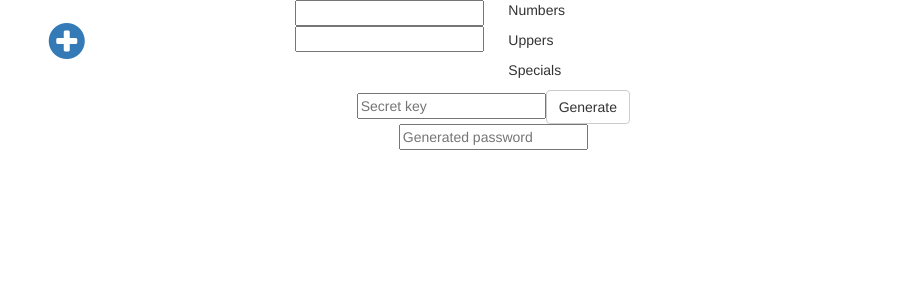
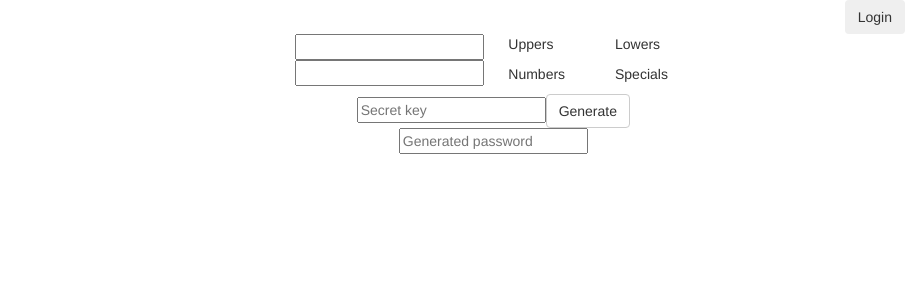
Before and after one commit to cdtx/easy_password, a Django app: template cdtx/django_easy_password/templates/django_easy_password/index.html in a window 1280 px wide. Shown: the top 300 px of the page, without its empty margins (360-1280 px from the left). Run offline with Django 3.2, Linux system fonts and the light colour scheme; the template is opened without the code that fills it, so the values that code supplies are empty; some libraries are stand-ins or nearby versions.

Commit message:
Added the 'lower' attribute

```diff
--- a/cdtx/django_easy_password/templates/django_easy_password/index.html
+++ b/cdtx/django_easy_password/templates/django_easy_password/index.html
@@ -22,17 +22,28 @@
     <body>
         <div class="container-fluid">
             <div class="row">
+                <div class="col-xs-12">
+                    {% if user.is_authenticated %}
+                    <button class="pull-right btn">Logout</button>
+                    {% else %}
+                    <button class="pull-right btn">Login</button>
+                    {% endif %}
+                </div>
+            </div>
+            <div class="row">
                 <div class="col-xs-12 col-md-8 col-md-offset-2">
                     <div class="row">
                         <div class="col-xs-12 col-sm-6">
                             <div id="passwords-names" class="list-group">
                                 <button type="button" class="list-group-item hidden"></button>
                             </div>
+                            {% if user.is_authenticated %}
                             <div class="text-center">
                                 <a href="#" onclick="createPassword()">
                                     <i class="fa fa-plus-circle fa-3x" aria-hidden="true"></i>
                                 </a>
                             </div>
+                            {% endif %}
                         </div>
                         <div class="col-xs-12 col-sm-6">
                             <div class="row">
@@ -42,9 +53,12 @@
                                         <input id="passwordbox-size" type="text" readonly>
                                     </div>
                                 </div>
-                                <div class="col-xs-6">
+                                <div class="col-xs-3">
+                                    <p id="passwordbox-has-uppers">Uppers</p>
                                     <p id="passwordbox-has-numbers">Numbers</p>
-                                    <p id="passwordbox-has-uppers">Uppers</p>
+                                </div>
+                                <div class="col-xs-3">
+                                    <p id="passwordbox-has-lowers">Lowers</p>
                                     <p id="passwordbox-has-specials">Specials</p>
                                 </div>
                             </div>
@@ -89,6 +103,9 @@
                                         <label><input type="checkbox" name="uppers">Uppers</label>
                                     </div>
                                     <div class="checkbox">
+                                        <label><input type="checkbox" name="lowers">Lowers</label>
+                                    </div>
+                                    <div class="checkbox">
                                         <label><input type="checkbox" name="specials">Labels</label>
                                     </div>
                                 </div>
@@ -119,6 +136,7 @@ var showModal = function(init) {
 
     $('#modal-create-password input[name="numbers"]').prop('checked', init.numbers || true);
     $('#modal-create-password input[name="uppers"]').prop('checked', init.uppers || true);
+    $('#modal-create-password input[name="lowers"]').prop('checked', init.lowers || true);
     $('#modal-create-password input[name="specials"]').prop('checked', init.specials || true);
 
     $('#modal-create-password-save').on('click', function(event) {
@@ -129,6 +147,7 @@ var showModal = function(init) {
 
         data.numbers = mod.find('input[name="numbers"]').prop('checked');
         data.uppers = mod.find('input[name="uppers"]').prop('checked');
+        data.lowers = mod.find('input[name="lowers"]').prop('checked');
         data.specials = mod.find('input[name="specials"]').prop('checked');
         easy_password.createPassword(data)
             .done(function( data, textStatus, jqXHR ) {
@@ -170,6 +189,7 @@ var cleanPasswordBox = function() {
     $('#passwordbox-size').val('');
     $('#passwordbox-has-numbers').removeClass('crossed');
     $('#passwordbox-has-uppers').removeClass('crossed');
+    $('#passwordbox-has-lowers').removeClass('crossed');
     $('#passwordbox-has-specials').removeClass('crossed');
     $('#passwordbox-key').val('');
     $('#passwordbox-generated').val('');
@@ -187,6 +207,9 @@ var fillPasswordBox = function(id) {
             if(!data.uppers) {
                 $('#passwordbox-has-uppers').addClass('crossed');
             }
+            if(!data.lowers) {
+                $('#passwordbox-has-lowers').addClass('crossed');
+            }
             if(!data.specials) {
                 $('#passwordbox-has-specials').addClass('crossed');
             }
```
